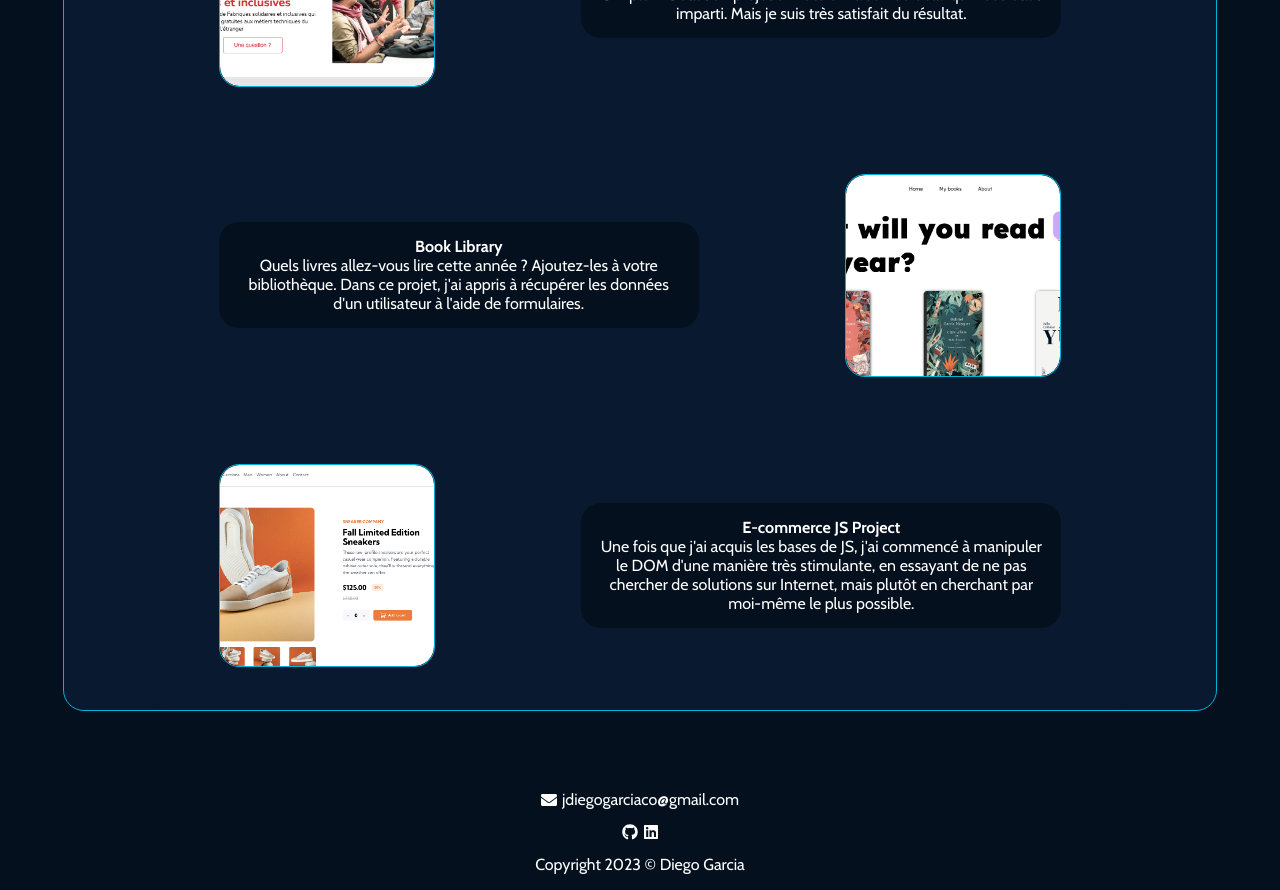
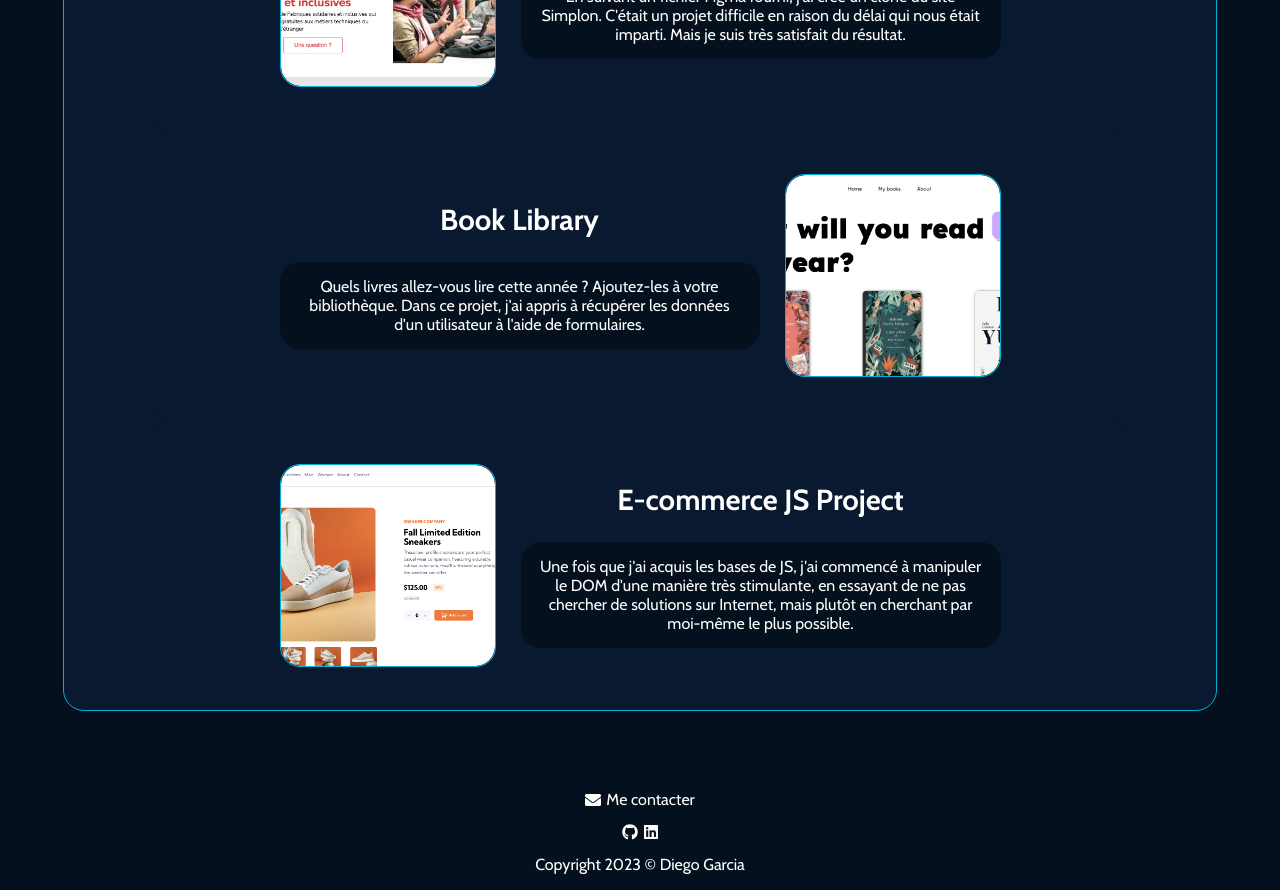
Before and after one commit to dgo-gco/portfolio-dev, a React (Create React App) app: page / in a window 1280 px wide. Shown: the part 2440-3330 px from the top of the page. Built offline with nearby package versions, Linux system fonts and the light colour scheme.

Commit message:
:sparkles: changing projects and about section titles

```diff
--- a/src/components/AboutMe.tsx
+++ b/src/components/AboutMe.tsx
@@ -13,7 +13,7 @@ export const AboutMe = ({ lightMode }: AboutMeProps) => {
           <div className="img-shape"></div>
         </div>
         <div className={`info--txt ${lightMode}`}>
-            <h2>About me</h2>
+            <h2>A propos de moi</h2>
             <p>Grâce à ma dernière expérience professionnelle en tant que Social Media Manager ou j'ai eu l'occasion
               de travailler dans l'espace blockchain & Web3, j'ai également découvert un tout nouveau monde dans la
               tech et une véritable passion pour le code. C'est ainsi que j'ai commencé à apprendre par moi-même depuis
--- a/src/components/Footer.tsx
+++ b/src/components/Footer.tsx
@@ -13,7 +13,7 @@ export const Footer = ({ lightMode }: FooterProps) => {
         <div className="contact-section">
             <div className={`mail ${lightMode}`}>
                 <FaEnvelope />
-                <a href="mailto:jdiegogarciaco@gmail.com" className={`mail ${lightMode}`}>jdiegogarciaco@gmail.com</a>
+                <a href="mailto:jdiegogarciaco@gmail.com" className={`mail ${lightMode}`}>Me contacter</a>
             </div>
             <div className={`socials ${lightMode}`}>
                 <a href="https://github.com/dgo-gco"><FaGithub /></a>
--- a/src/components/ProjectSection.css
+++ b/src/components/ProjectSection.css
@@ -52,9 +52,9 @@
   width: 85%;
   text-align: center;
   display: flex;
-  justify-content: space-around;
+  justify-content: center;
   align-items: center;
-  gap: 10px;
+  gap: 25px;
 }
 
 .card:nth-child(2) > div,
@@ -69,9 +69,9 @@
   text-align: center;
   background-color: #09192f;
   display: flex;
-  justify-content: space-around;
+  justify-content: center;
   align-items: center;
-  gap: 10px;
+  gap: 25px;
 }
 
 .project-img-around {
@@ -92,6 +92,14 @@
 
 .project--imgs:hover {
   transform: scale(1.2);
+}
+
+.text-card {
+  display: flex;
+  flex-direction: column;
+  justify-content: center;
+  align-items: center;
+  gap: 25px;
 }
 
 .card--txt {
@@ -119,12 +127,19 @@
   width: min(480px, 100%);
 }
 
+#title-project {
+  font-size: 29px;
+}
+
 .tit-txt {
   color: #05101f;
+  max-width: 450px;
 }
 
 .tit-txt.dark.on {
   color: #fff;
+  background: none;
+  max-width: 450px;
 }
 
 @media screen and (max-width: 721px) {
@@ -158,6 +173,7 @@
     flex-direction: column;
     align-items: center;
     gap: 10px;
+
   }
 
   .card--c {
--- a/src/components/ProjectSection.tsx
+++ b/src/components/ProjectSection.tsx
@@ -18,15 +18,17 @@ export const ProjectSection = ({proyectos, lightMode}: ProjectSectionProps) => {
                     <img src={proyectos.img} alt="" className="project--imgs"/>
                 </Link>
             </div>
+            <div className="text-card">
+                <h4 className={`tit-txt ${lightMode}`} id='title-project'>{proyectos.name}</h4>
                 <div className={`card--txt ${lightMode}`}>
                     <Link  to={{pathname:`/page/${proyectos.id}`}}
                     state={{proyectos: proyectos}}
                     >
-                <h4 className={`tit-txt ${lightMode}`}>{proyectos.name}</h4>
                     <p className={`tit-txt ${lightMode}`}>{proyectos.description}</p>
                     </Link>
                 </div>
             </div>
         </div>
+        </div>
   )
 }
```
Lines whose indentation alone changed are shown as unchanged.
